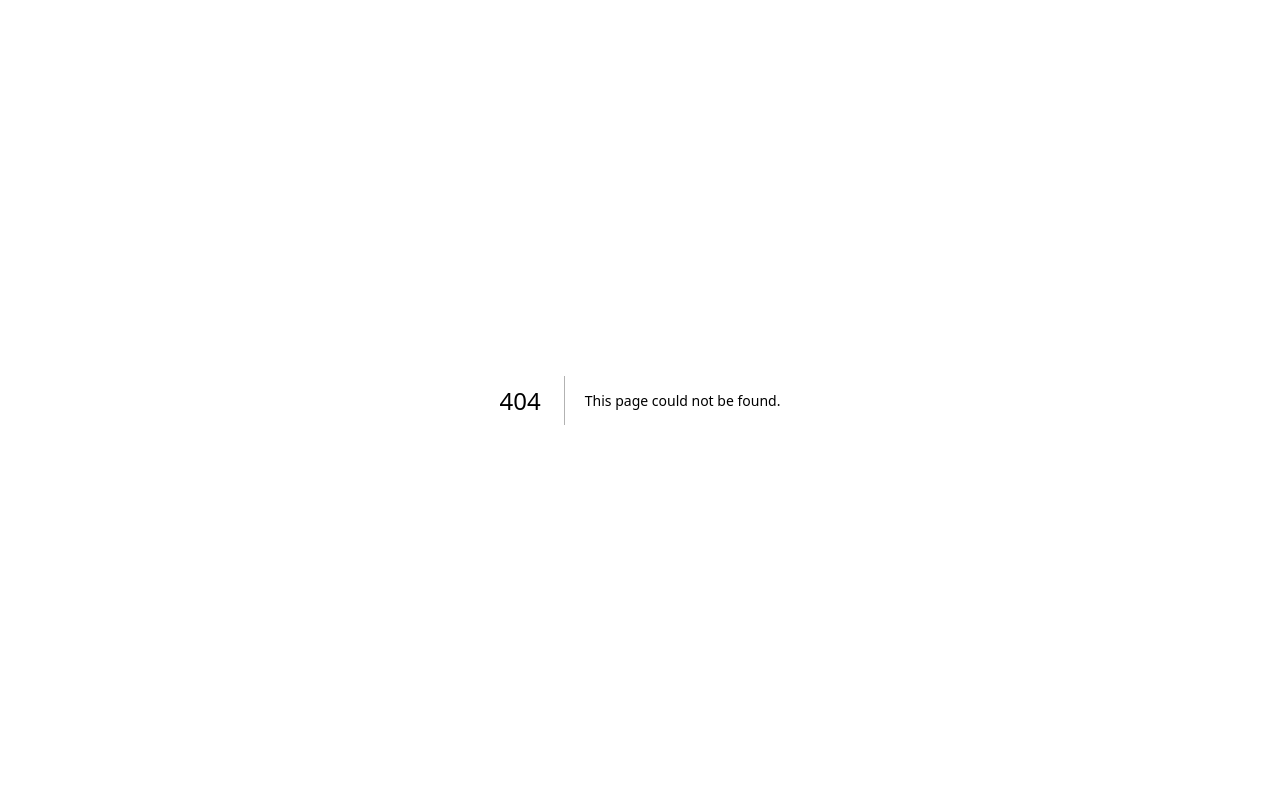
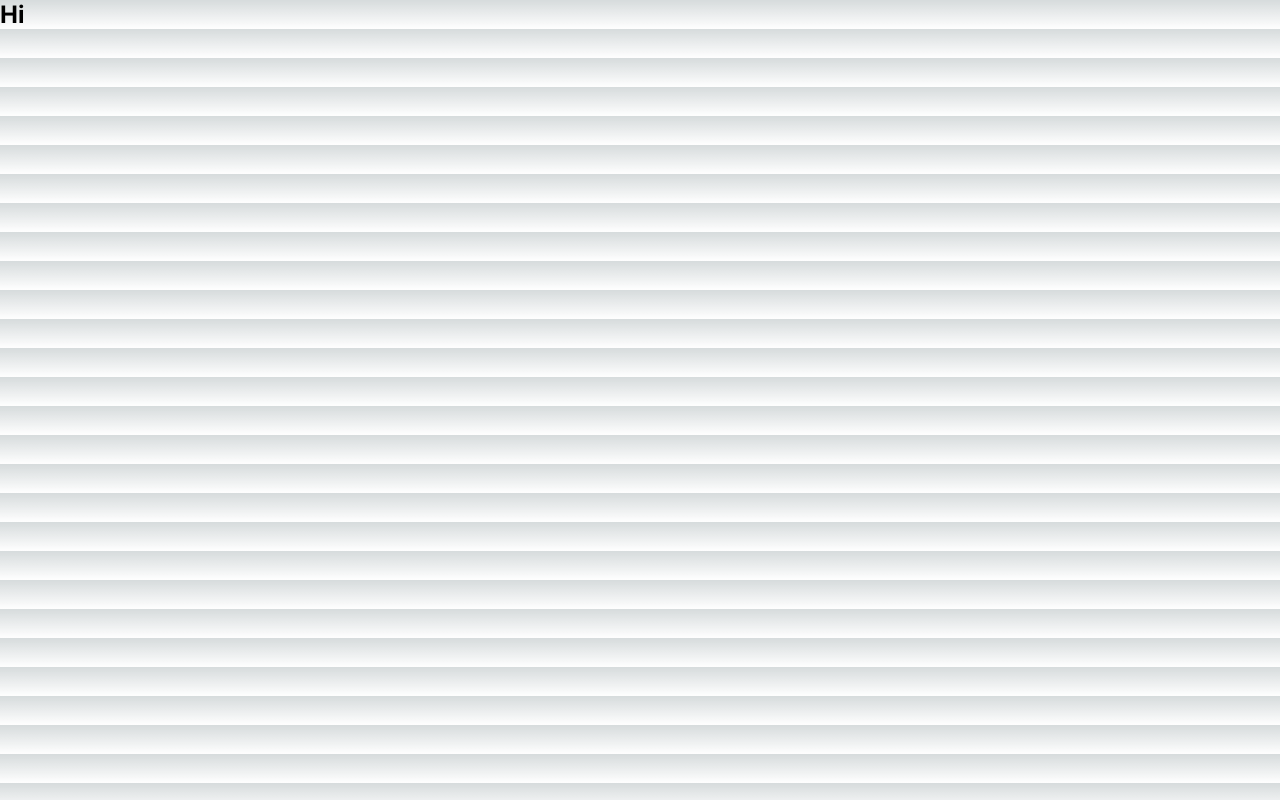
Before and after one commit to adilet-wd/colGame, a Next.js app: page /profiles in a window 1280 px wide. Before the commit this address had no page. Built offline with nearby package versions, Linux system fonts and the light colour scheme.

Commit message:
project start

```diff
--- a/src/app/layout.tsx
+++ b/src/app/layout.tsx
@@ -1,12 +1,12 @@
 import type { Metadata } from "next";
 import { Inter } from "next/font/google";
-import "./globals.css";
+import "./globals.scss";
 
 const inter = Inter({ subsets: ["latin"] });
 
 export const metadata: Metadata = {
-  title: "Create Next App",
-  description: "Generated by create next app",
+  title: "ColGame",
+  description: "Made by Usenkanov Adilet",
 };
 
 export default function RootLayout({
--- a/src/app/page.tsx
+++ b/src/app/page.tsx
@@ -1,5 +1,5 @@
 import Image from "next/image";
-import styles from "./page.module.css";
+import styles from "./page.module.scss";
 
 export default function Home() {
   return (
--- /dev/null
+++ b/src/app/profiles/page.tsx
@@ -0,0 +1,10 @@
+import Image from "next/image";
+import styles from "./page.module.scss";
+
+export default function Page() {
+  return (
+    <main>
+        <h2>Hi</h2>
+    </main>
+  );
+}
```
Also changed, not shown: package.json (+4 -3 lines), src/app/globals.scss (renamed from src/app/globals.css), src/app/page.module.scss (renamed from src/app/page.module.css), 1 other file (tests, documents, lock files or other folders).
